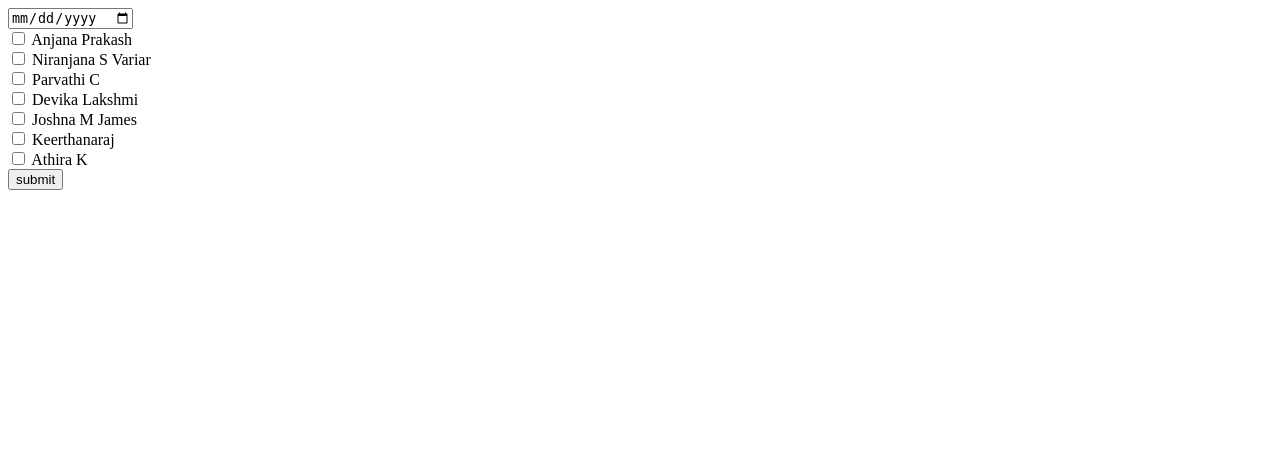
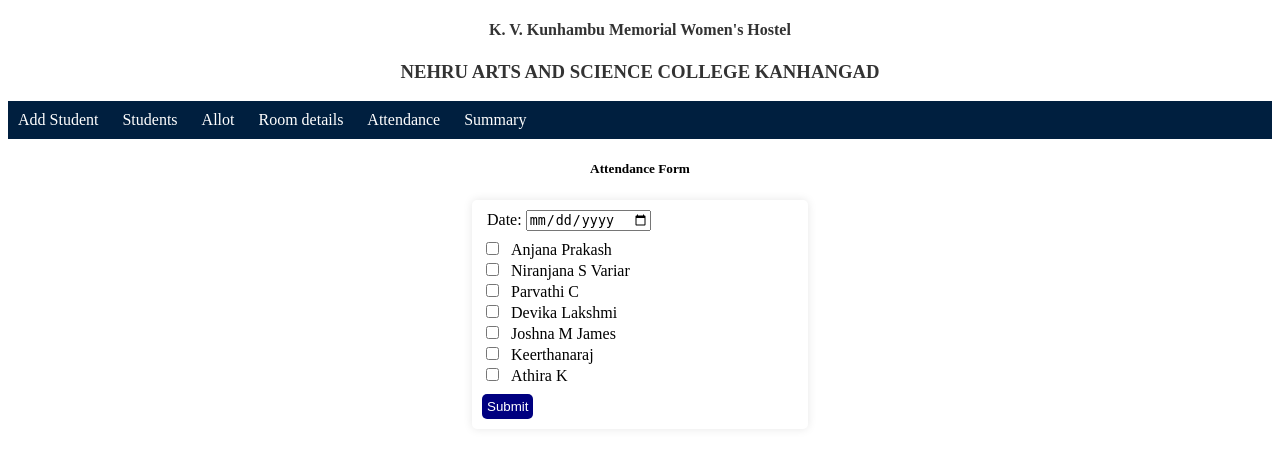
Before and after one commit to jitheshjr/main, a Django app: page /hostel/attendance in a window 1280 px wide. Shown: the top 458 px of the page. Run offline with Django 5.2, Linux system fonts and the light colour scheme; data comes from the database, SQL or seed files in the repository; both versions use the stored data as it was after the commit.

Commit message:
modified templates

```diff
--- a/MAIN/urls.py
+++ b/MAIN/urls.py
@@ -19,5 +19,5 @@ from django.urls import path,include
 
 urlpatterns = [
     path('admin/', admin.site.urls),
-    path('hostel/', include('hostel.urls'))
+    path('hostel/', include('hostel.urls')),
 ]
--- a/hostel/templates/hostel/attendance.html
+++ b/hostel/templates/hostel/attendance.html
@@ -4,17 +4,63 @@
 hostel|Attendance
 {% endblock %}
 
+{% block style %}
+<style>
+    .attendance-form {
+        width: 25%;
+        margin: 0 auto;
+        padding: 10px;
+        border-radius: 5px;
+        box-shadow: 0 0 10px rgba(0, 0, 0, 0.1);
+    }
+    .attendance-form label {
+        margin-bottom: 8px;
+        margin-left: 5px;
+    }
+
+    .attendance-form input[type="date"]{
+        margin-bottom: 8px;
+    }
+
+    .attendance-form input[type="checkbox"]{
+        margin-bottom: 5px;
+    }
+
+    .attendance-form input[type="submit"] {
+        padding: 5px 5px 5px 5px;
+        background-color: navy;
+        color: white;
+        border: none;
+        border-radius: 5px;
+        cursor: pointer;
+        margin-top: 8px;
+    }
+
+    .attendance-form input[type="submit"]:hover {
+        background-color: #001f3f;
+    }
+
+    h5{
+        color: black;
+        text-align: center;
+    }
+</style>
+{% endblock %}
+
 {% block content %}
-<div>
+<h5>Attendance Form</h5>
+<div class="attendance-form">
     <form action="{% url 'mark_attendance' %}" method="post">
         {% csrf_token %}
-        <input type="date" name="date"> <br>
+        <label for="date">Date:</label>
+        <input type="date" id="date" name="date"> <br>
         {% for i in attendance %}
-            <input type="checkbox" name="name" value="{{i.name}}">
-            <label for="{{i.name}}">{{i.name}}</label>
+            <input type="checkbox" id="{{ i.name }}" name="name" value="{{ i.name }}">
+            <label for="{{ i.name }}">{{ i.name }}</label>
             <br>
         {% endfor %}
-        <input type="submit" value="submit">
+        <input type="submit" value="Submit">
     </form>
 </div>
+
 {% endblock %}
--- a/hostel/urls.py
+++ b/hostel/urls.py
@@ -11,6 +11,6 @@ urlpatterns = [
     path('allotements',views.view_allotement,name='view_allotement'),
     path('attendance',views.mark_attendance,name='mark_attendance'),
     path('summary',views.view_attendance,name='view_attendance'),
-    path('edit_allocation/<int:room_number>',views.edit_allocation,name='edit_allocation'),
-    path('delete_allocation/<int:room_number>',views.delete_allocation,name='delete_allocation'),
+    path('edit_allocation/<str:student_name>/',views.edit_allocation,name='edit_allocation'),
+    path('delete_allocation/<str:student_name>',views.delete_allocation,name='delete_allocation'),
 ]
--- a/hostel/views.py
+++ b/hostel/views.py
@@ -7,10 +7,6 @@ from django.http import HttpResponse
 def home(request):
     return render(request,'hostel/home.html')
 
-#fetching data from Student model
-def view_students(request):
-    stud = Student.objects.select_related('pgm_id').all().order_by('pgm_id')
-    return render(request,'hostel/students.html',{'stud':stud})
 
 
 #adding student to Student model
@@ -24,7 +20,12 @@ def add_student(request):
         form = StudentForm()
     return render(request,'hostel/add_stud.html',{'form':form})
 
+#fetching data from Student model
+def view_students(request):
+    stud = Student.objects.select_related('pgm_id').all().order_by('pgm_id')
+    return render(request,'hostel/students.html',{'stud':stud})
 
+#editing existing data in Student model
 def edit_student(request,student_id):
     student = Student.objects.get(id=student_id)
     form = StudentForm(instance=student)
@@ -36,7 +37,7 @@ def edit_student(request,student_id):
             return redirect('view_student')
     return render(request,'hostel/edit.html',{'form':form})
 
-
+#deleting existing data from Student model
 def delete_student(request,student_id):
     if request.method == 'GET':
         student = Student.objects.get(id=student_id)
@@ -44,6 +45,8 @@ def delete_student(request,student_id):
         return redirect('view_student')
     else:
         return HttpResponse("ERROR OCCURED")
+
+
 
 #room allotement of student
 def allot_student(request):
@@ -56,20 +59,24 @@ def allot_student(request):
         form = AllotementForm()
     return render(request,'hostel/allot_stud.html',{'form':form})
 
-def edit_allocation(request,room_number):
-    Alloted_object = Allotment.objects.get(id=room_number)
-    form = AllotementForm(instance=Alloted_object)
+#edit allocated room
+def edit_allocation(request,student_name):
+
+    Alloted_object = Allotment.objects.get(name__name=student_name)
+    #name is a OneToOneField to the Student model. The double underscore is used to access fields within related models.
+    alloc_form = AllotementForm(instance=Alloted_object)
 
     if request.method == "POST":
-        form = AllotementForm(request.POST,instance=Alloted_object)
-        if form.is_valid():
-            form.save()
+        alloc_form = AllotementForm(request.POST,instance=Alloted_object)
+        if alloc_form.is_valid():
+            alloc_form.save()
             return redirect('view_allotement')
-    return render(request,'hostel/edit_allocation.html',{'form':form})
+    return render(request,'hostel/edit_allocation.html',{'form':alloc_form})
 
-def delete_allocation(request,room_number):
+#delete allocated room
+def delete_allocation(request,student_name):
     if request.method == "GET":
-        allot_obj = Allotment.objects.get(id=room_number)
+        allot_obj = Allotment.objects.get(name__name=student_name)
         allot_obj.delete()
         return redirect('view_allotement')
     else:
@@ -79,6 +86,9 @@ def delete_allocation(request,room_number):
 def view_allotement(request):
     alloted_list = Allotment.objects.select_related('room_number','name').all().order_by('room_number')
     return render(request,'hostel/allotements.html',{'alloted':alloted_list})
+
+
+
 
 #marking attendance
 def mark_attendance(request):
@@ -95,6 +105,7 @@ def mark_attendance(request):
     }
     return render(request,'hostel/attendance.html',att)
 
+#fetching attendance date
 def view_attendance(request):
     attendance_list = Attendance.objects.all().select_related('name').order_by('name')
     return render(request,"hostel/summary.html",{'summary':attendance_list})
--- a/templates/base.html
+++ b/templates/base.html
@@ -1,14 +1,63 @@
-{% load static %}
 <!DOCTYPE html>
 <html lang="en">
 <head>
     <meta charset="UTF-8">
     <meta name="viewport" content="width=device-width, initial-scale=1.0">
-    <title>{% block title %}{% endblock %}</title>
+    <title>
+        {% block title %}
+        {% endblock %}
+    </title>
+    <style>
+        .head{
+            text-align: center;
+            background-color: #fff;
+            color: #333333;
+        }
+        nav {
+            background-color: #001f3f; /* Background color */
+            color: #fff; /* Text color */
+            padding: 10px;
+        }
+
+        nav ul {
+            list-style-type: none; /* Remove bullet points */
+            margin: 0;
+            padding: 0;
+        }
+
+        nav ul li {
+            display: inline; /* Display list items horizontally */
+            margin-right: 20px; /* Margin between list items */
+        }
+
+        nav ul li a {
+            color: #fff; /* Text color */
+            text-decoration: none; /* Remove underline */
+        }
+    </style>
     {% block style %}
     {% endblock %}
 </head>
 <body>
+
+    <div class="head">
+        <h4>K. V. Kunhambu Memorial Women's Hostel</h4>
+        <h3>NEHRU ARTS AND SCIENCE COLLEGE KANHANGAD</h3>
+        {% block heading %}
+        {% endblock %}
+    </div>
+    <div class="options">
+        <nav>
+            <ul>
+                <li><a href="{% url 'add_student' %}">Add Student</a></li>
+                <li><a href="{% url 'view_student' %}">Students</a></li>
+                <li><a href="{% url 'allot_student' %}">Allot</a></li>
+                <li><a href="{% url 'view_allotement' %}">Room details</a></li>
+                <li><a href="{% url 'mark_attendance' %}">Attendance</a></li>
+                <li><a href="{% url 'view_attendance' %}">Summary</a></li>
+            </ul>
+        </nav>
+    </div>
     {% block content %}
     {% endblock %}
 </body>
```
Also changed, not shown: hostel/templates/hostel/add_stud.html (+35 -16 lines), hostel/templates/hostel/allot_stud.html (+29 -5 lines), hostel/templates/hostel/allotements.html (+22 -13 lines), hostel/templates/hostel/edit.html (+26 -7 lines), hostel/templates/hostel/edit_allocation.html (+26 -7 lines), hostel/templates/hostel/home.html (+4 -40 lines), hostel/templates/hostel/students.html (+11 -3 lines), hostel/templates/hostel/summary.html (+22 -12 lines), db.sqlite3.
